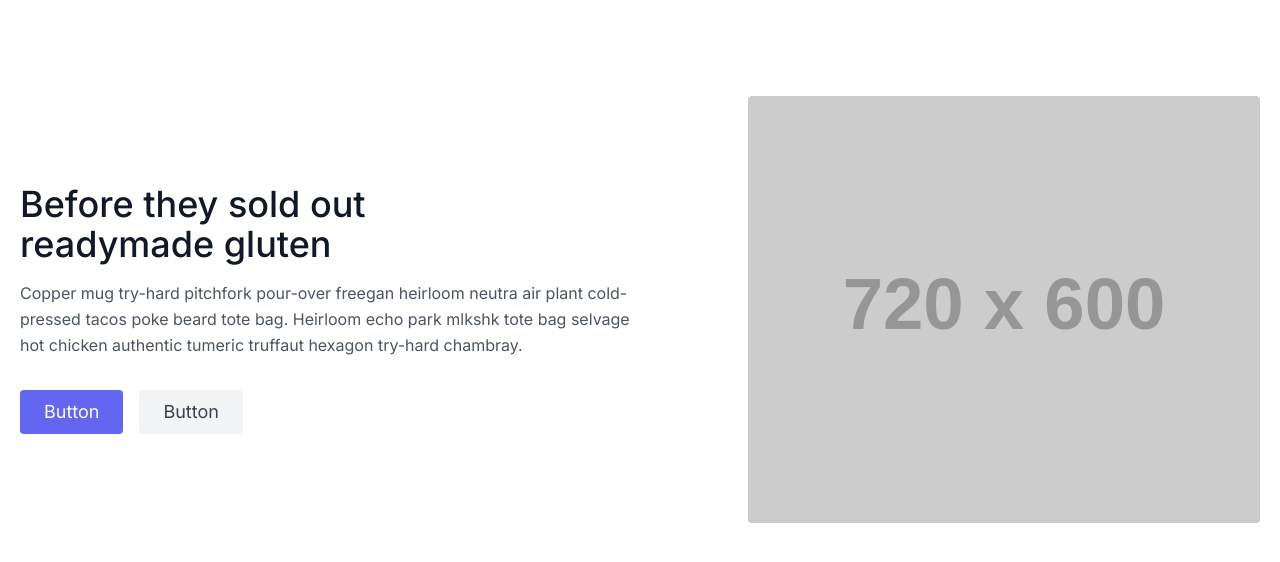
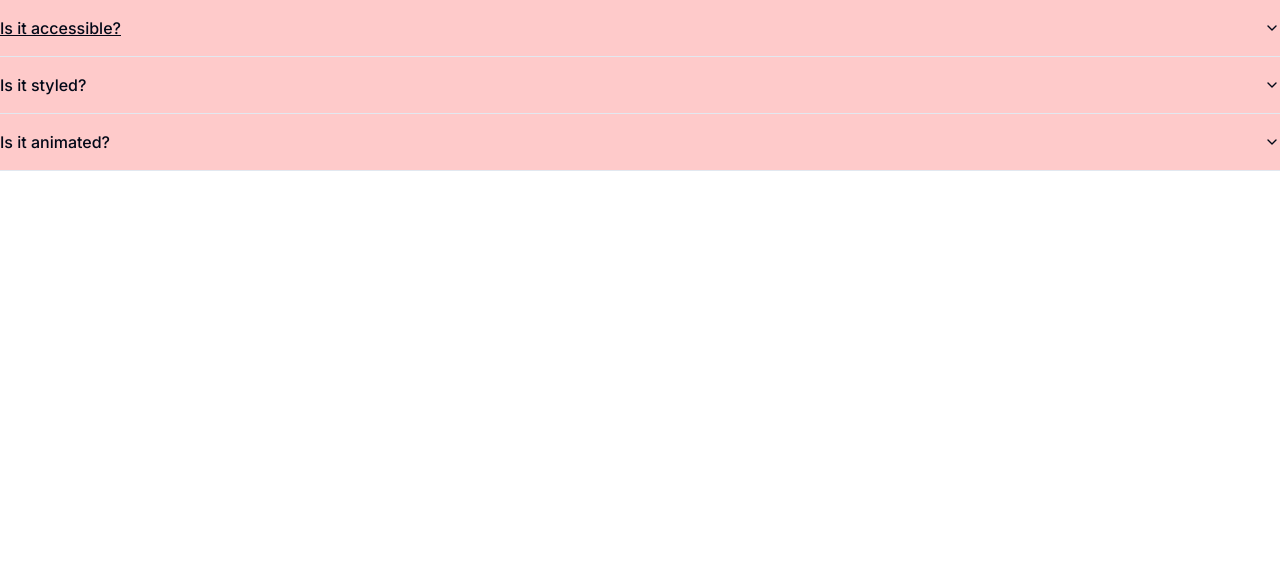
Before and after one commit to syedalirazazaidi/reacts-plays, a Next.js app in the folder nextjsplayground/shadcn/: page / in a window 1280 px wide. Shown: the top 562 px of the page. Built offline with nearby package versions, Linux system fonts and the light colour scheme.

Commit message:
add card shadcn

```diff
--- a/nextjsplayground/shadcn/package.json
+++ b/nextjsplayground/shadcn/package.json
@@ -9,6 +9,7 @@
     "lint": "next lint"
   },
   "dependencies": {
+    "@radix-ui/react-accordion": "^1.1.2",
     "@radix-ui/react-dialog": "^1.0.4",
     "@radix-ui/react-slot": "^1.0.2",
     "@types/node": "20.4.1",
--- /dev/null
+++ b/nextjsplayground/shadcn/src/app/components/accordion.tsx
@@ -0,0 +1,33 @@
+import {
+  Accordion,
+  AccordionContent,
+  AccordionItem,
+  AccordionTrigger,
+} from "@/components/ui/accordion";
+
+export function AccordionDemo() {
+  return (
+    <Accordion type="single" collapsible className="">
+      <AccordionItem value="item-1">
+        <AccordionTrigger>Is it accessible?</AccordionTrigger>
+        <AccordionContent>
+          Yes. It adheres to the WAI-ARIA design pattern.
+        </AccordionContent>
+      </AccordionItem>
+      <AccordionItem value="item-2">
+        <AccordionTrigger>Is it styled?</AccordionTrigger>
+        <AccordionContent>
+          Yes. It comes with default styles that matches the other
+          components&apos; aesthetic.
+        </AccordionContent>
+      </AccordionItem>
+      <AccordionItem value="item-3">
+        <AccordionTrigger>Is it animated?</AccordionTrigger>
+        <AccordionContent>
+          Yes. It&apos;s animated by default, but you can disable it if you
+          prefer.
+        </AccordionContent>
+      </AccordionItem>
+    </Accordion>
+  );
+}
--- a/nextjsplayground/shadcn/src/app/components/hero.tsx
+++ b/nextjsplayground/shadcn/src/app/components/hero.tsx
@@ -1,10 +1,11 @@
 import Image from "next/image";
 import React from "react";
+import { AccordionDemo } from "./accordion";
 
 export default function Hero() {
   return (
     <>
-      <section className="text-gray-600 body-font">
+      {/* <section className="text-gray-600 body-font">
         <div className="container mx-auto flex px-5 py-24 md:flex-row flex-col items-center">
           <div className="lg:flex-grow md:w-1/2 lg:pr-24 md:pr-16 flex flex-col md:items-start md:text-left mb-16 md:mb-0 items-center text-center">
             <h1 className="title-font sm:text-4xl text-3xl mb-4 font-medium text-gray-900">
@@ -35,7 +36,8 @@
             />
           </div>
         </div>
-      </section>
+      </section> */}
+      <AccordionDemo />
     </>
   );
 }
--- /dev/null
+++ b/nextjsplayground/shadcn/src/components/ui/accordion.tsx
@@ -0,0 +1,60 @@
+"use client";
+
+import * as React from "react";
+import * as AccordionPrimitive from "@radix-ui/react-accordion";
+import { ChevronDown } from "lucide-react";
+
+import { cn } from "@/lib/utils";
+
+const Accordion = AccordionPrimitive.Root;
+
+const AccordionItem = React.forwardRef<
+  React.ElementRef<typeof AccordionPrimitive.Item>,
+  React.ComponentPropsWithoutRef<typeof AccordionPrimitive.Item>
+>(({ className, ...props }, ref) => (
+  <AccordionPrimitive.Item
+    ref={ref}
+    className={cn("border-b", className)}
+    {...props}
+  />
+));
+AccordionItem.displayName = "AccordionItem";
+
+const AccordionTrigger = React.forwardRef<
+  React.ElementRef<typeof AccordionPrimitive.Trigger>,
+  React.ComponentPropsWithoutRef<typeof AccordionPrimitive.Trigger>
+>(({ className, children, ...props }, ref) => (
+  <AccordionPrimitive.Header className="flex">
+    <AccordionPrimitive.Trigger
+      ref={ref}
+      className={cn(
+        "flex flex-1 items-center justify-between py-4 bg-red-200  font-medium transition-all hover:underline [&[data-state=open]>svg]:rotate-180",
+        className
+      )}
+      {...props}
+    >
+      {children}
+      <ChevronDown className="h-4 w-4 shrink-0 transition-transform duration-200" />
+    </AccordionPrimitive.Trigger>
+  </AccordionPrimitive.Header>
+));
+AccordionTrigger.displayName = AccordionPrimitive.Trigger.displayName;
+
+const AccordionContent = React.forwardRef<
+  React.ElementRef<typeof AccordionPrimitive.Content>,
+  React.ComponentPropsWithoutRef<typeof AccordionPrimitive.Content>
+>(({ className, children, ...props }, ref) => (
+  <AccordionPrimitive.Content
+    ref={ref}
+    className={cn(
+      "overflow-hidden text-sm transition-all data-[state=closed]:animate-accordion-up data-[state=open]:animate-accordion-down",
+      className
+    )}
+    {...props}
+  >
+    <div className="pb-4 pt-0">{children}</div>
+  </AccordionPrimitive.Content>
+));
+AccordionContent.displayName = AccordionPrimitive.Content.displayName;
+
+export { Accordion, AccordionItem, AccordionTrigger, AccordionContent };
```
Also changed, not shown: 1 other file (tests, documents, lock files or other folders).
